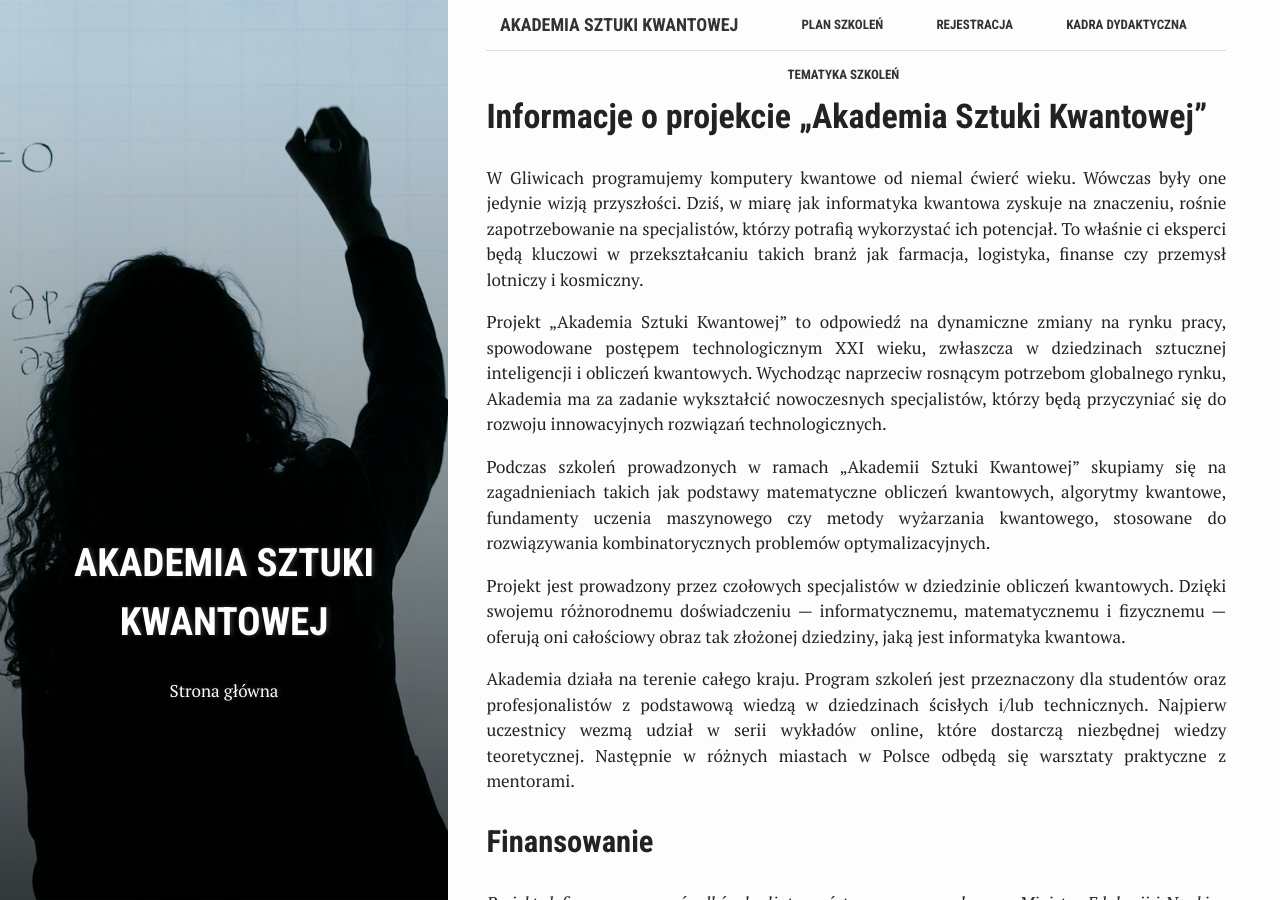
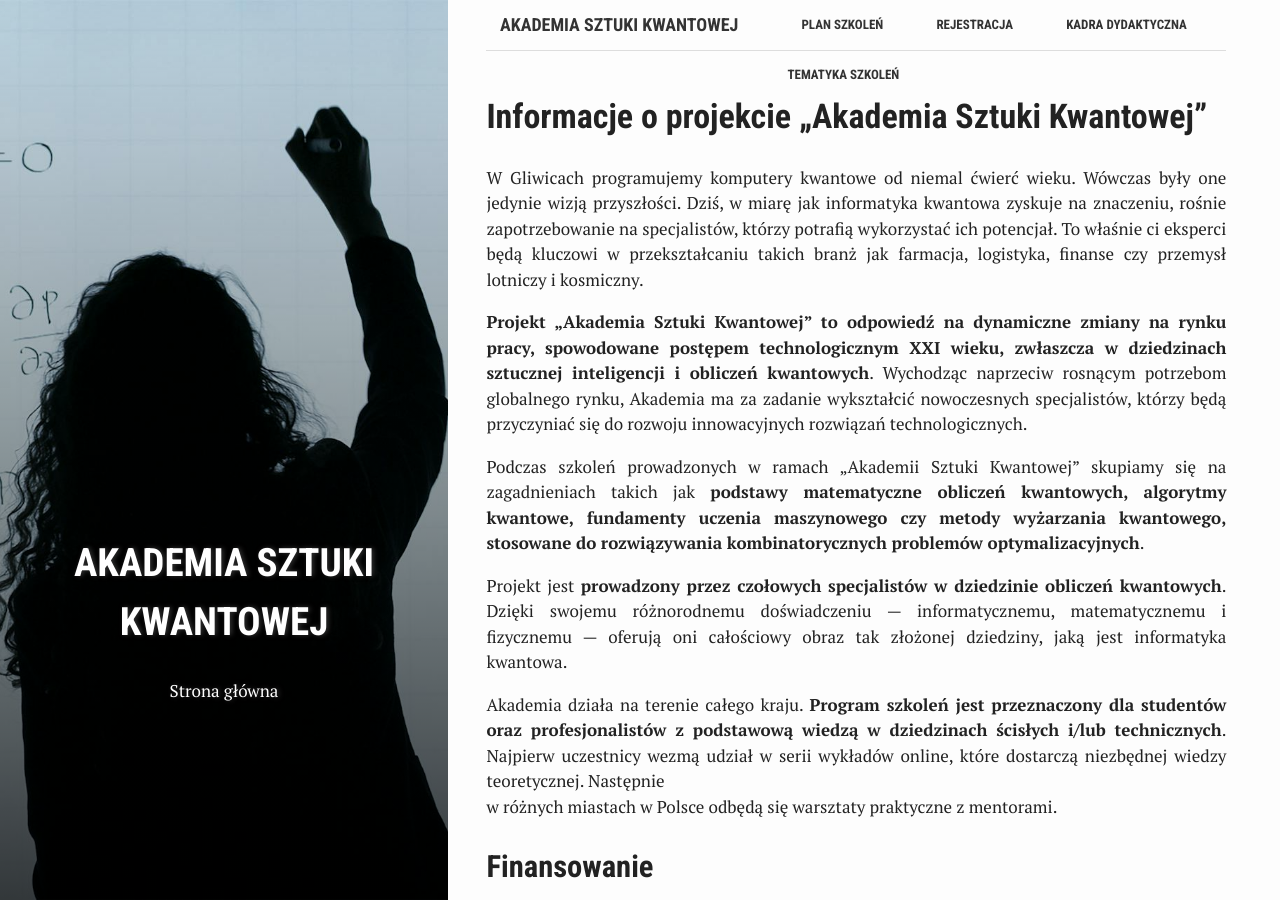
Before and after one commit to iitis/ask-website, a Jekyll site: the page built from index.md, in a window 1280 px wide and 900 px high. Built offline with Jekyll 4.4.1, drawn with Linux system fonts in a browser that asks for light colours.

Commit message:
add bolds

```diff
--- a/index.md
+++ b/index.md
@@ -14,28 +14,29 @@ znaczeniu, rośnie zapotrzebowanie na specjalistów, którzy potrafią wykorzyst
 ich potencjał. To właśnie ci eksperci będą kluczowi w przekształcaniu takich
 branż jak farmacja, logistyka, finanse czy przemysł lotniczy i kosmiczny.
 
-Projekt „Akademia Sztuki Kwantowej” to odpowiedź na dynamiczne zmiany na rynku
+**Projekt „Akademia Sztuki Kwantowej” to odpowiedź na dynamiczne zmiany na rynku
 pracy, spowodowane postępem technologicznym XXI wieku, zwłaszcza w dziedzinach
-sztucznej inteligencji i obliczeń kwantowych. Wychodząc naprzeciw rosnącym
+sztucznej inteligencji i obliczeń kwantowych**. Wychodząc naprzeciw rosnącym
 potrzebom globalnego rynku, Akademia ma za zadanie wykształcić nowoczesnych
 specjalistów, którzy będą przyczyniać się do rozwoju innowacyjnych rozwiązań
 technologicznych.
 
 Podczas szkoleń prowadzonych w ramach „Akademii Sztuki Kwantowej”  skupiamy się
-na zagadnieniach takich jak podstawy matematyczne obliczeń kwantowych, algorytmy
-kwantowe, fundamenty uczenia maszynowego czy metody wyżarzania kwantowego,
-stosowane do rozwiązywania kombinatorycznych problemów optymalizacyjnych.
+na zagadnieniach takich jak **podstawy matematyczne obliczeń kwantowych,
+algorytmy kwantowe, fundamenty uczenia maszynowego czy metody wyżarzania
+kwantowego, stosowane do rozwiązywania kombinatorycznych problemów
+optymalizacyjnych**.
 
-Projekt jest prowadzony przez czołowych specjalistów w dziedzinie obliczeń
-kwantowych. Dzięki swojemu różnorodnemu doświadczeniu — informatycznemu,
+Projekt jest **prowadzony przez czołowych specjalistów w dziedzinie obliczeń
+kwantowych**. Dzięki swojemu różnorodnemu doświadczeniu — informatycznemu,
 matematycznemu i fizycznemu — oferują oni całościowy obraz tak złożonej
 dziedziny, jaką jest informatyka kwantowa.
 
-Akademia działa na terenie całego kraju. Program szkoleń jest przeznaczony dla
+Akademia działa na terenie całego kraju. **Program szkoleń jest przeznaczony dla
 studentów oraz profesjonalistów z podstawową wiedzą w dziedzinach ścisłych i/lub
-technicznych. Najpierw uczestnicy wezmą udział w serii wykładów online, które
-dostarczą niezbędnej wiedzy teoretycznej. Następnie w różnych miastach w Polsce
-odbędą się warsztaty praktyczne z mentorami.
+technicznych**. Najpierw uczestnicy wezmą udział w serii wykładów online, które
+dostarczą niezbędnej wiedzy teoretycznej. Następnie
+w różnych miastach w Polsce odbędą się warsztaty praktyczne z mentorami.
 
 ## Finansowanie
 
```
